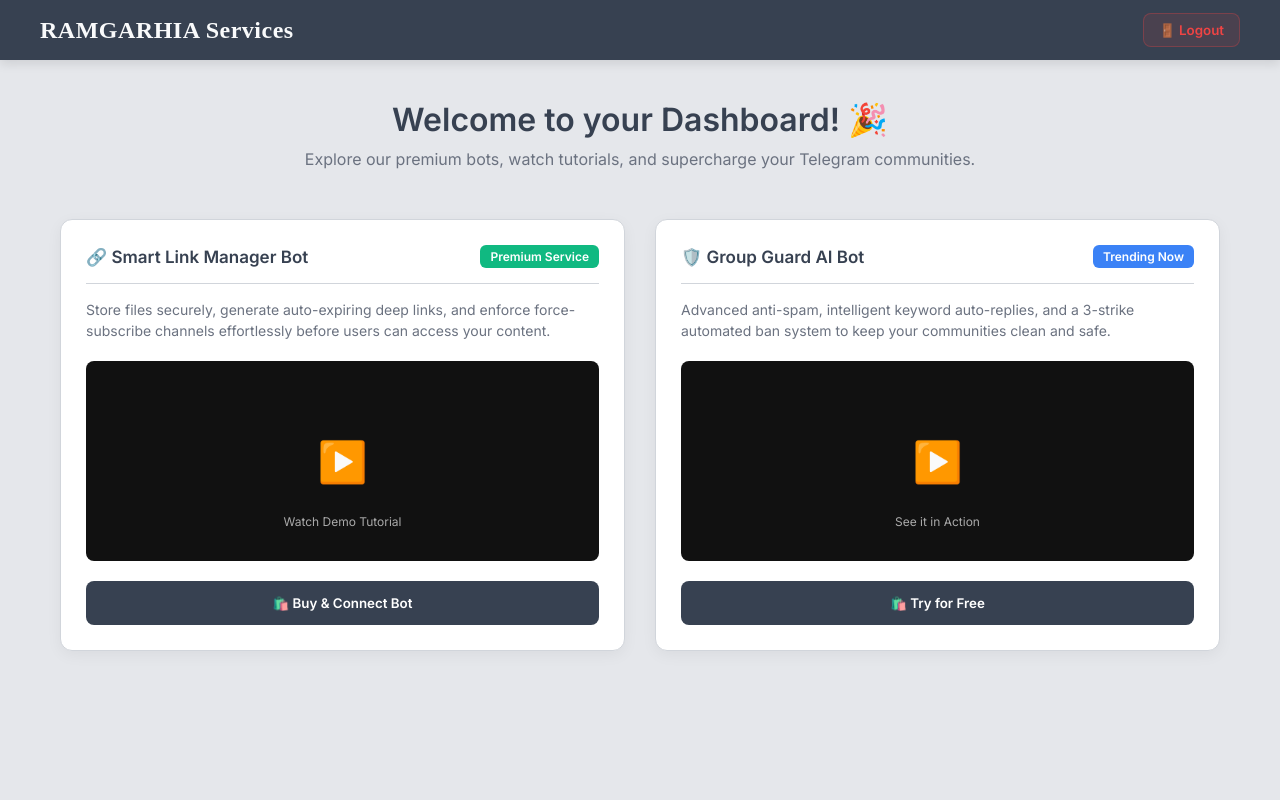
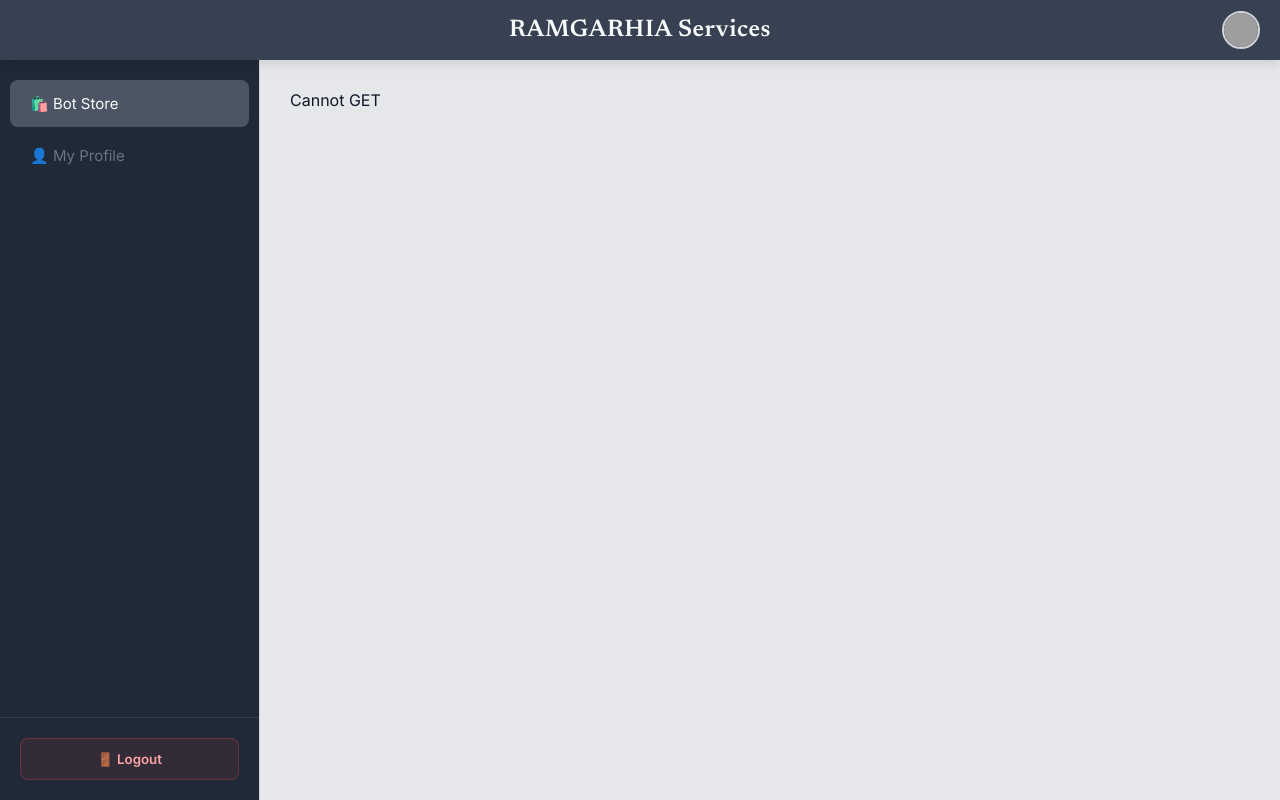
Before and after one commit to LKDlovepreet/New-Drama-Bot, a Python web app: template dashboard/templates/customer_dashboard.html in a window 1280 px wide. Run offline with Jinja, Linux system fonts and the light colour scheme; the template is opened without the code that fills it, so the values that code supplies are empty; grey boxes are pictures that could not be loaded.

Commit message:
Update customer_dashboard.html

```diff
--- a/dashboard/templates/customer_dashboard.html
+++ b/dashboard/templates/customer_dashboard.html
@@ -4,64 +4,50 @@
     <meta charset="UTF-8">
     <meta name="viewport" content="width=device-width, initial-scale=1.0">
     <title>Customer Portal - RAMGARHIA Services</title>
-    <link href="https://fonts.googleapis.com/css2?family=Inter:wght@400;500;600&display=swap" rel="stylesheet">
+    <link href="https://fonts.googleapis.com/css2?family=Inter:wght@400;500;600&family=Newsreader:opsz,wght@6..72,600&display=swap" rel="stylesheet">
     <link rel="stylesheet" href="/static/style.css?v=8.0">
+    <script>
+    function toggleSidebar() {
+        document.getElementById('sidebar').classList.toggle('active');
+    }
+    async function loadData(page) {
+        document.getElementById('main-content').innerHTML = '<div style="padding: 20px; color: var(--text-muted);">Loading Data...</div>';
+        document.querySelectorAll('.sidebar-nav button').forEach(b => b.classList.remove('active'));
+        if(document.getElementById('btn-'+page)) document.getElementById('btn-'+page).classList.add('active');
+        if(window.innerWidth <= 768) document.getElementById('sidebar').classList.remove('active');
+
+        try {
+            const res = await fetch('/api/' + page);
+            const html = await res.text();
+            document.getElementById('main-content').innerHTML = html;
+        } catch(e) { document.getElementById('main-content').innerHTML = '<p class="error-msg">Failed to load data.</p>'; }
+    }
+    </script>
 </head>
-<body style="background: var(--bg-main); overflow-y: auto; display: block;">
-    <header class="top-navbar" style="position: sticky; top: 0;">
-        <div class="logo" style="text-align: left;">
-            <h2 style="font-family: 'Newsreader', serif; margin-left: 20px;">RAMGARHIA Services</h2>
+<body onload="loadData('store')">
+    <header class="top-navbar">
+        <div class="header-left">
+            <button class="menu-btn" onclick="toggleSidebar()">☰</button>
         </div>
-        <div class="profile-section" style="width: auto; padding-right: 20px;">
-            <form action="/logout" method="post" style="margin: 0;">
-                <button type="submit" style="background: rgba(239, 68, 68, 0.1); color: var(--danger); border: 1px solid rgba(239, 68, 68, 0.3); padding: 8px 15px; border-radius: 8px; cursor: pointer; font-weight: 600;">🚪 Logout</button>
-            </form>
+        <div class="logo">
+            <h2 style="font-family: 'Newsreader', serif; margin: 0; color: var(--text-light);">RAMGARHIA Services</h2>
+        </div>
+        <div class="profile-section" style="cursor: pointer;" onclick="loadData('profile')" title="My Profile">
+            <img src="{profile_pic}" alt="Profile" class="profile-pic" onerror="this.src='https://ui-avatars.com/api/?name=Customer&background=555&color=fff'">
         </div>
     </header>
 
-    <div class="content" style="padding: 40px 20px; max-width: 1200px; margin: 0 auto;">
-        <div class="welcome-msg" style="text-align: center; margin-bottom: 50px;">
-            <h1 style="font-size: 32px; color: var(--bg-header); margin-bottom: 10px;">Welcome to your Dashboard! 🎉</h1>
-            <p style="font-size: 16px; color: var(--text-muted);">Explore our premium bots, watch tutorials, and supercharge your Telegram communities.</p>
-        </div>
-
-        <div class="bot-cards-grid" style="grid-template-columns: repeat(auto-fit, minmax(350px, 1fr)); gap: 30px;">
-
-            <div class="bot-card" style="cursor: default; transform: none; box-shadow: 0 4px 15px rgba(0,0,0,0.05);">
-                <div class="card-header">
-                    <h3>🔗 Smart Link Manager Bot</h3>
-                    <span style="background: var(--success); padding: 4px 10px; border-radius: 6px; font-size: 12px; color: white; font-weight: 600;">Premium Service</span>
-                </div>
-                <div class="card-body">
-                    <p style="margin-bottom: 20px;">Store files securely, generate auto-expiring deep links, and enforce force-subscribe channels effortlessly before users can access your content.</p>
-
-                    <div style="background: #111; height: 200px; border-radius: 8px; display: flex; align-items: center; justify-content: center; color: white; margin-bottom: 20px; position: relative;">
-                        <span style="font-size: 40px;">▶️</span>
-                        <p style="position: absolute; bottom: 10px; font-size: 12px; color: #aaa;">Watch Demo Tutorial</p>
-                    </div>
-
-                    <button style="width: 100%; padding: 14px; background: var(--bg-header); color: white; border: none; border-radius: 8px; font-weight: 600; cursor: pointer; transition: 0.3s;">🛍️ Buy & Connect Bot</button>
-                </div>
+    <div class="dashboard-container">
+        <aside class="sidebar" id="sidebar">
+            <nav class="sidebar-nav">
+                <button id="btn-store" onclick="loadData('store')">🛍️ Bot Store</button>
+                <button id="btn-profile" onclick="loadData('profile')">👤 My Profile</button>
+            </nav>
+            <div class="sidebar-footer">
+                <form action="/logout" method="post"><button class="logout-btn" type="submit">🚪 Logout</button></form>
             </div>
-
-            <div class="bot-card" style="cursor: default; transform: none; box-shadow: 0 4px 15px rgba(0,0,0,0.05);">
-                <div class="card-header">
-                    <h3>🛡️ Group Guard AI Bot</h3>
-                    <span style="background: #3b82f6; padding: 4px 10px; border-radius: 6px; font-size: 12px; color: white; font-weight: 600;">Trending Now</span>
-                </div>
-                <div class="card-body">
-                    <p style="margin-bottom: 20px;">Advanced anti-spam, intelligent keyword auto-replies, and a 3-strike automated ban system to keep your communities clean and safe.</p>
-
-                    <div style="background: #111; height: 200px; border-radius: 8px; display: flex; align-items: center; justify-content: center; color: white; margin-bottom: 20px; position: relative;">
-                        <span style="font-size: 40px;">▶️</span>
-                        <p style="position: absolute; bottom: 10px; font-size: 12px; color: #aaa;">See it in Action</p>
-                    </div>
-
-                    <button style="width: 100%; padding: 14px; background: var(--bg-header); color: white; border: none; border-radius: 8px; font-weight: 600; cursor: pointer; transition: 0.3s;">🛍️ Try for Free</button>
-                </div>
-            </div>
-
-        </div>
+        </aside>
+        <main class="content" id="main-content" style="padding: 30px;"></main>
     </div>
 </body>
 </html>
```
